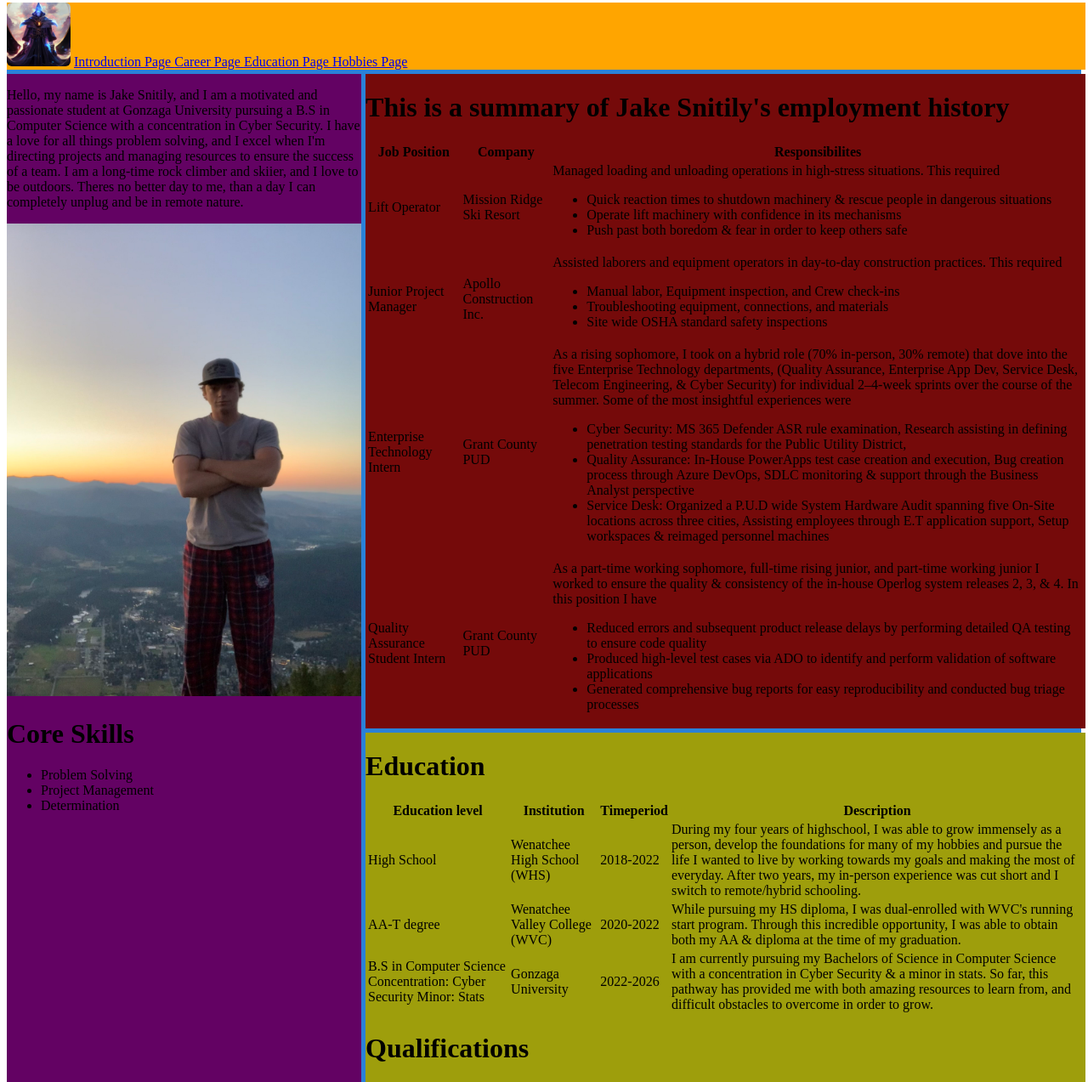
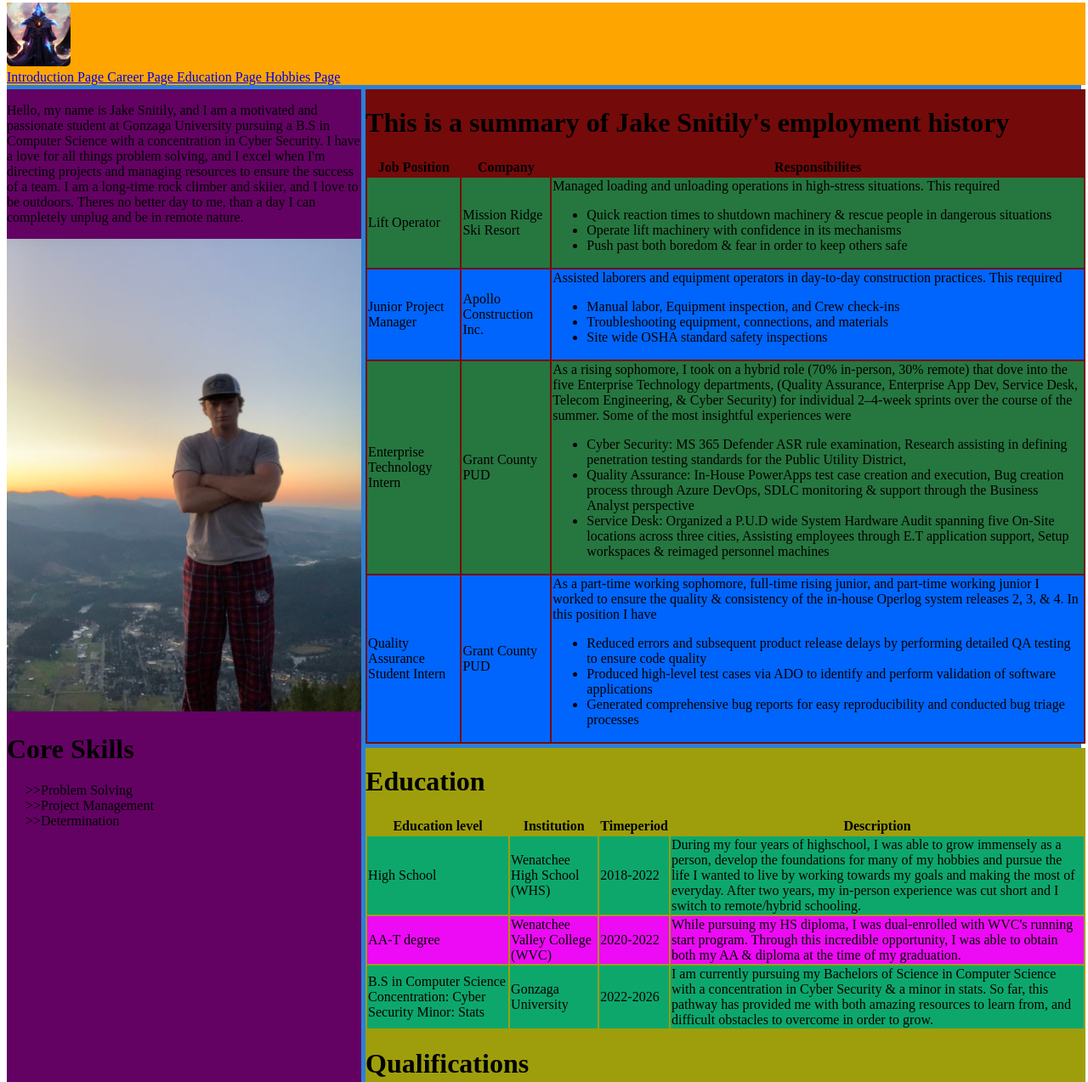
Before and after one commit to Jsnit/CPSC332HW3, a plain HTML site: page index.html in a window 1280 px wide. Shown: the part 5-1278 px from the top of the page at 85% size. Drawn offline with Linux system fonts and the light colour scheme.

Commit message:
Completed project per specifcations in project document

```diff
--- a/index.html
+++ b/index.html
@@ -26,20 +26,38 @@
         height: auto;
         grid-column: 1 / 2; /* Image will be placed in the first column */
         }
+        #intro li {
+            list-style-type: ">>";
+        }
         #career {
             background: rgb(117, 10, 10);
             grid-column: 2/3;
             grid-row: 2/3;
+        }
+        #career table tr:nth-child(odd) td{
+           background:#0065fc;
+        }
+        #career table tr:nth-child(even) td{
+            background:#26763f;
         }
         #education {
             background: rgb(158, 158, 12);
             grid-column: 2/3;
             grid-row: 3/4;
         }
+        #education table tr:nth-child(odd) td{
+           background:#ed0af5;
+        }
+        #education table tr:nth-child(even) td{
+            background:#0da76c;
+        }
         #hobbies {
             background: rgb(28, 72, 7);
             grid-column: 2/3;
             grid-row: 4/5;
+        }
+        #hobbies li {
+            list-style-type: "--";
         }
     </style>
     <meta charset="UTF-8">
@@ -51,10 +69,12 @@
     <div id = "grid-container">
         <div id = "links-header">
             <img src="voidMageReferencePic.jpg" alt="Header Photo">
-            <a href="index.html#intro-link"> Introduction Page </a>
-            <a href="index.html#career-link"> Career Page </a>
-            <a href="index.html#education-link"> Education Page </a>
-            <a href="index.html#hobbies-link"> Hobbies Page </a>
+            <nav>
+                <a href="index.html#intro-link"> Introduction Page </a>
+                <a href="index.html#career-link"> Career Page </a>
+                <a href="index.html#education-link"> Education Page </a>
+                <a href="index.html#hobbies-link"> Hobbies Page </a>
+            </nav>
         </div>
 
         <div id = "intro">
```
